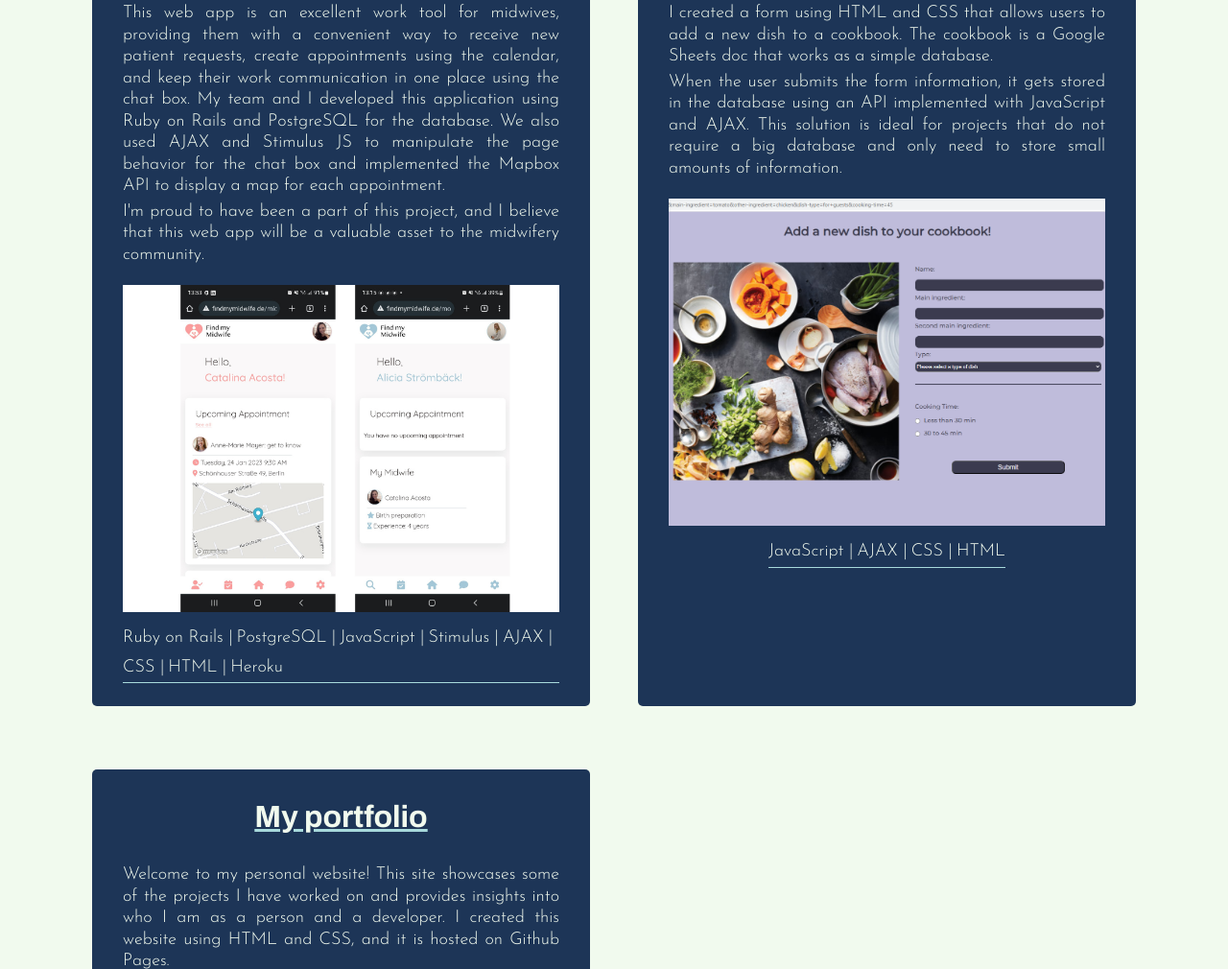
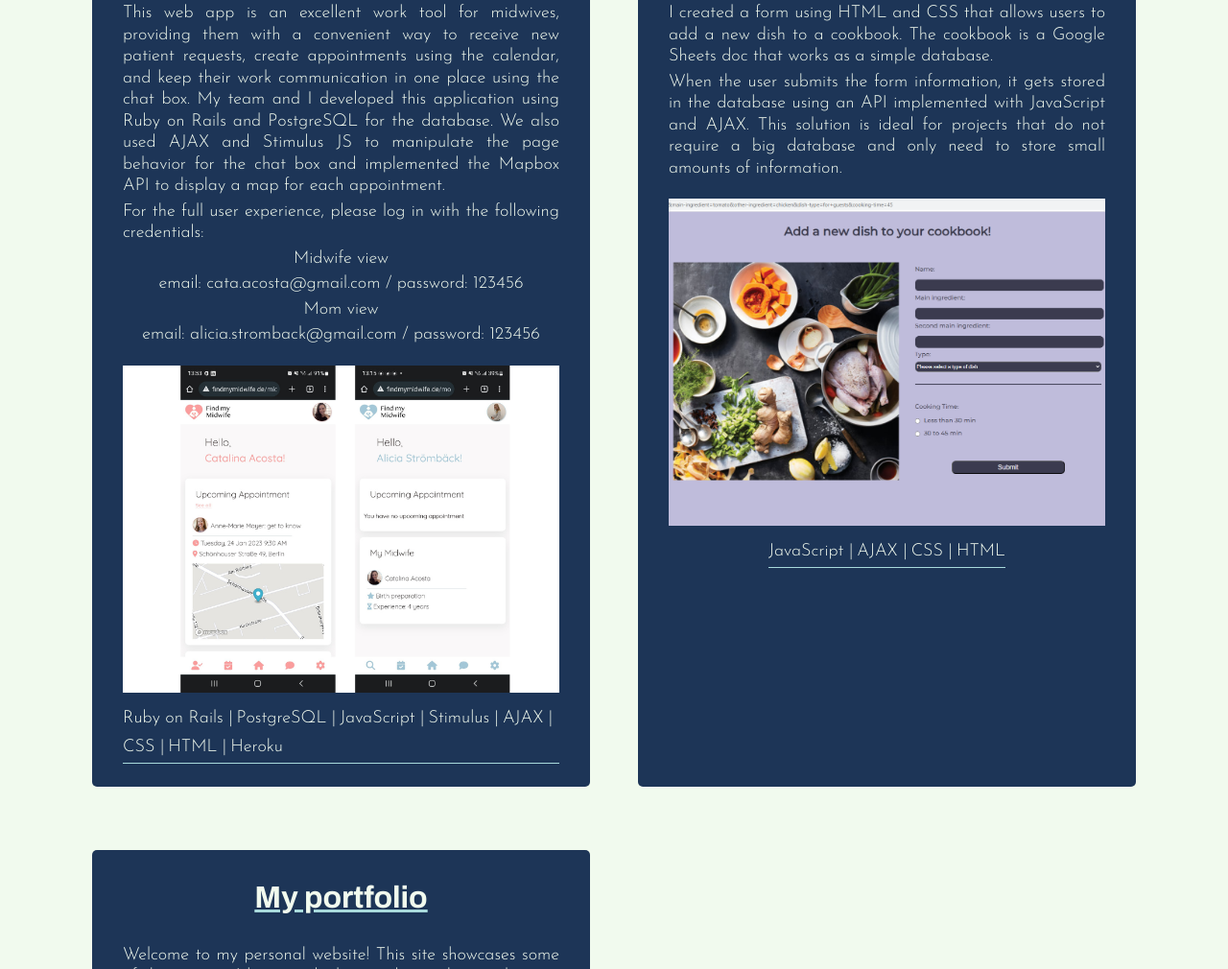
Before and after one commit to catalina-acosta/c_acosta_portfolio, a plain HTML site: page index.html in a window 1280 px wide. Shown: the part 1160-2170 px from the top of the page at 96% size. Drawn offline with Linux system fonts and the light colour scheme.

Commit message:
credentials added fmmw

```diff
--- a/index.html
+++ b/index.html
@@ -35,7 +35,11 @@
           <div class="grid-item">
             <h2 class="project-title underline">Find my Midwife</h2>
             <p class="project-description">This web app is an excellent work tool for midwives, providing them with a convenient way to receive new patient requests, create appointments using the calendar, and keep their work communication in one place using the chat box. My team and I developed this application using Ruby on Rails and PostgreSQL for the database. We also used AJAX and Stimulus JS to manipulate the page behavior for the chat box and implemented the Mapbox API to display a map for each appointment.</p>
-            <p class="project-description">I'm proud to have been a part of this project, and I believe that this web app will be a valuable asset to the midwifery community.</p>
+            <p class="project-description">For the full user experience, please log in with the following credentials:</p>
+            <p class="project-description">Midwife view</p>
+            <p class="project-description">email: cata.acosta@gmail.com / password: 123456</p>
+            <p class="project-description">Mom view</p>
+            <p class="project-description">email: alicia.stromback@gmail.com / password: 123456</p>
           </div>
             <div class="grid-item">
               <div class="image-container">
@@ -103,8 +107,8 @@
           <p class="about-text">I am originally from Bogotá, Colombia, but I have been living in Europe for the past eight years. After spending three years in Barcelona, I moved to Berlin. I studied Fashion Design in Bogotá and earned my Masters in Fashion Management in Barcelona. Since then, I have worked in the Fashion industry as an Account Manager and, most recently, as a Product Manager in Berlin.</p>
           <p class="about-text">During the Covid pandemic, I found myself with more free time than expected, which sparked my interest in web development and programming. To my surprise, I discovered that not only could I program (something I had thought was not an option for me for years), but it was also fun and creative.</p>
           <p class="about-text">In the autumn of 2022, I took the leap and enrolled in a 9-week intensive web development bootcamp at Le Wagon in Berlin. Since then, I have been convinced that I want to continue working as a developer and apply all my skills to it.</p>
-          <p class="about-text" text-align="left">Fun fact: I have only lived in cities that start with the letter "B" 😄.</p>
-          <p class="about-text" text-align="left">In addition to web development, I enjoy practicing yoga 🧘, baking 🧁, and dancing 🪩.</p>
+          <p class="about-text">Fun fact: I have only lived in cities that start with the letter "B" 😄.</p>
+          <p class="about-text">In addition to web development, I enjoy practicing yoga 🧘, baking 🧁, and dancing 🪩.</p>
         </div>
       </section>
       <section class="contact" id="contact">
--- a/styles.css
+++ b/styles.css
@@ -413,6 +413,7 @@ li {
 .project-description {
   color: var(--background-color);
 }
+
 .image-container {
   width: 100%;
   height: 0;
```
